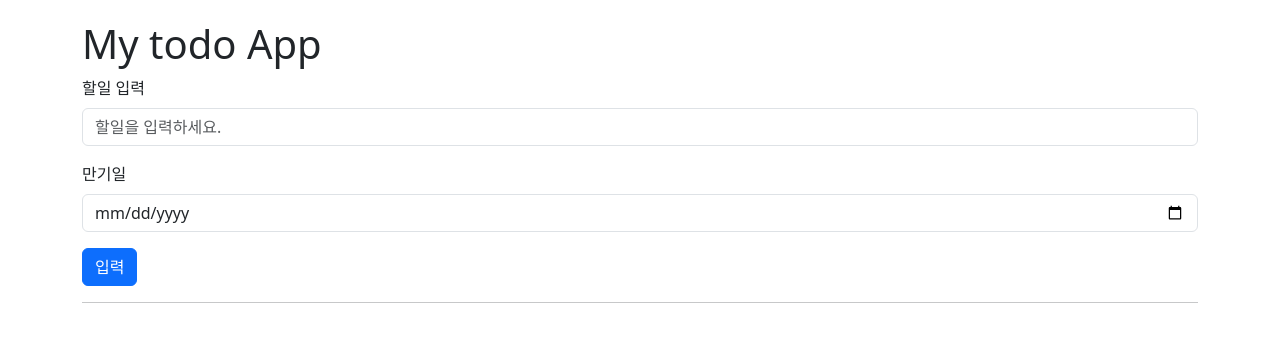
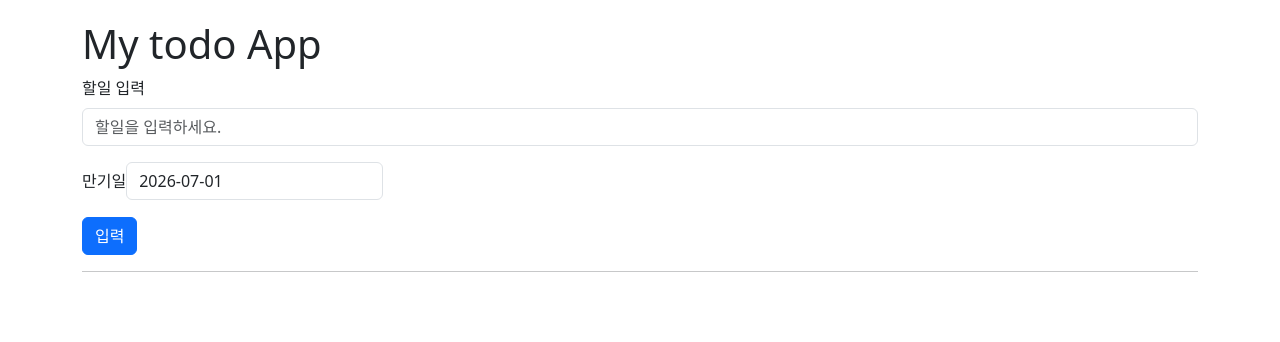
Before and after one commit to yoonji220/react_todo_list_ls, a React (Vite) app: page / in a window 1280 px wide. Shown: the top 342 px of the page. Built offline with nearby package versions, Linux system fonts and the light colour scheme.

Commit message:
feat: integrate DatePicker for due date selection and format dates in Todo component

```diff
--- a/src/App.jsx
+++ b/src/App.jsx
@@ -4,6 +4,9 @@ import Form from "react-bootstrap/Form";
 import Button from "react-bootstrap/Button";
 import { useState, useMemo, useRef, useEffect } from "react";
 import Todo from "./Todo";
+import DatePicker from "react-datepicker";
+import "react-datepicker/dist/react-datepicker.css";
+import formatDate from "./utils/date";
 
 function App() {
   const [todo, setTodo] = useState(() => {
@@ -56,16 +59,25 @@ function App() {
       ),
     );
   };
+
+  const [date, setDate] = useState(new Date());
+
   return (
     <>
       <div className="container">
         <h1>My todo App</h1>
         <Form
+          // onSubmit={e => {
+          //   e.preventDefault();
+          //   addTodo(e.target.todo.value, e.target.due.value);
+          //   inputRef.current.value = "";
+          //   e.target.due.value = "";
+          // }}
           onSubmit={e => {
             e.preventDefault();
-            addTodo(e.target.todo.value, e.target.due.value);
+            addTodo(e.target.todo.value, formatDate(date));
             inputRef.current.value = "";
-            e.target.due.value = "";
+            setDate(new Date());
           }}
         >
           <Form.Group className="mb-3" controlId="todoInput">
@@ -79,8 +91,17 @@ function App() {
           </Form.Group>
           <Form.Group className="mb-3" controlId="dueInput">
             <Form.Label>만기일</Form.Label>
+            <DatePicker
+              dateFormat="yyyy-MM-dd"
+              selected={date}
+              onChange={date => setDate(date)}
+              className="form-control"
+            />
+          </Form.Group>
+          {/* <Form.Group className="mb-3" controlId="dueInput">
+            <Form.Label>만기일</Form.Label>
             <Form.Control type="date" name="due" />
-          </Form.Group>
+          </Form.Group> */}
 
           <Button type="submit" variant="primary">
             입력
--- a/src/Todo.jsx
+++ b/src/Todo.jsx
@@ -1,16 +1,15 @@
 import { useState } from "react";
 import Button from "react-bootstrap/Button";
 import Form from "react-bootstrap/Form";
+import DatePicker from "react-datepicker";
+import "react-datepicker/dist/react-datepicker.css";
+import formatDate from "./utils/date";
 
 export default function Todo({ data, checkUpdate, deleteTodo, updateTodo }) {
   const [isChecked, setIsChecked] = useState(data.checked);
   const [mode, setMode] = useState("read");
   const [title, setTitle] = useState(data.title);
-  const [due, setDue] = useState(data.due || "");
-
-  const handleDueChange = e => {
-    setDue(e.target.value);
-  };
+  const [dueDate, setDueDate] = useState(data.due ? new Date(data.due) : null);
 
   const handleChecked = () => {
     const value = !isChecked;
@@ -94,7 +93,7 @@ export default function Todo({ data, checkUpdate, deleteTodo, updateTodo }) {
         <Form
           onSubmit={e => {
             e.preventDefault();
-            updateTodo(data.id, title, due);
+            updateTodo(data.id, title, formatDate(dueDate));
             setMode("read");
           }}
         >
@@ -108,11 +107,11 @@ export default function Todo({ data, checkUpdate, deleteTodo, updateTodo }) {
           </Form.Group>
           <Form.Group className="mb-3" controlId={`todoDue-${data.id}`}>
             <Form.Label>만기일</Form.Label>
-            <Form.Control
-              type="date"
-              name="due"
-              value={due}
-              onChange={handleDueChange}
+            <DatePicker
+              dateFormat="yyyy-MM-dd"
+              selected={dueDate}
+              onChange={date => setDueDate(date)}
+              className="form-control"
             />
           </Form.Group>
           <div className="d-flex gap-2">
--- /dev/null
+++ b/src/utils/date.js
@@ -0,0 +1,9 @@
+export default function formatDate(date) {
+  if (!date) return "";
+
+  const year = date.getFullYear();
+  const month = String(date.getMonth() + 1).padStart(2, "0");
+  const day = String(date.getDate()).padStart(2, "0");
+
+  return `${year}-${month}-${day}`;
+}
```
